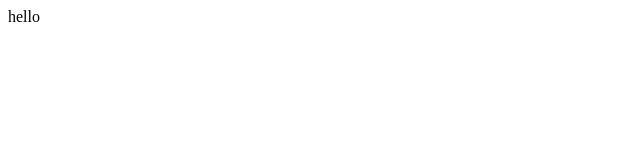
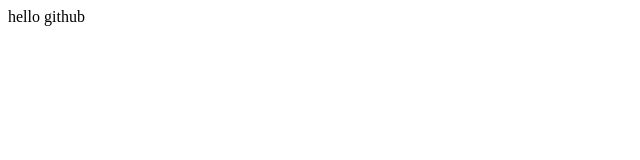
Before and after one commit to arashkhattal/weather-app, a React (Create React App) app: page / in a window 1280 px wide. Shown: the top 160 px of the page, without its empty margins (0-640 px from the left). Built offline with nearby package versions, Linux system fonts and the light colour scheme.

Commit message:
App.js modified

```diff
--- a/src/App.js
+++ b/src/App.js
@@ -1,5 +1,5 @@
 function App() {
-  return <div>hello</div>;
+  return <div>hello github</div>;
 }
 
 export default App;
```
